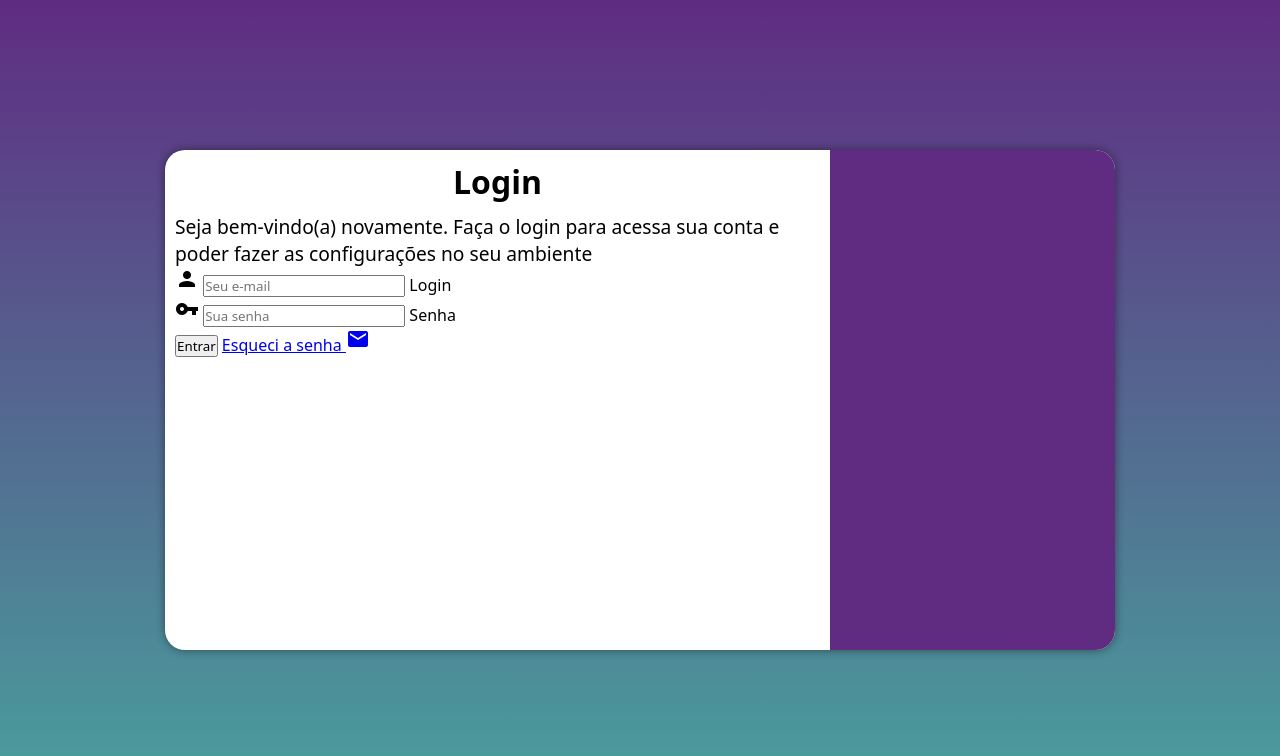
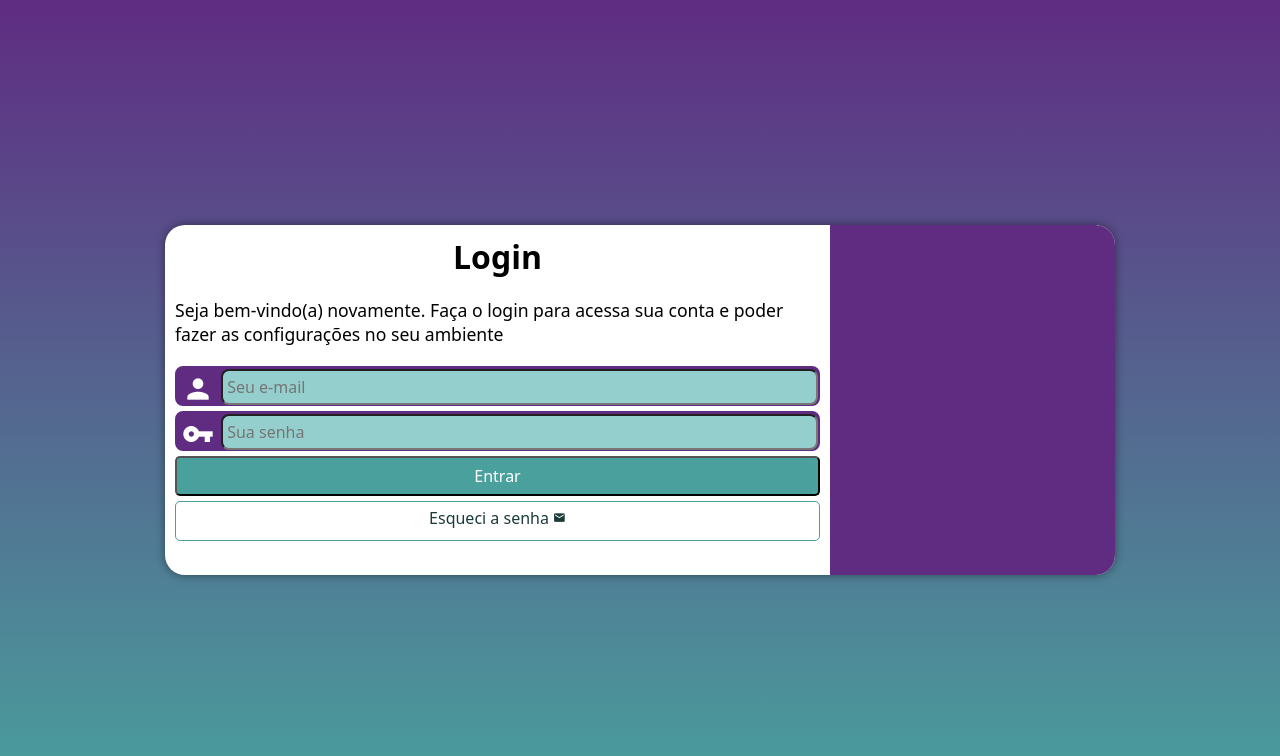
Before and after one commit to Nathandasiilva/projeto-login, a plain HTML site: page index.html in a window 1280 px wide. Drawn offline with Linux system fonts and the light colour scheme.

Commit message:
Finalizando a pagina de login

```diff
--- a/estilos/media-query.css
+++ b/estilos/media-query.css
@@ -3,12 +3,13 @@
 
 
 @media screen and (min-width: 768px)  and (max-width: 992px) {
-    body {
+    body { /*Configuirações para Tablets*/
         background-image: linear-gradient(to top, #49a09d, #5f2c82);
       }
 
     section#login {
         width: 80vw;
+        height: 350px;
     }
     section#login > div#imagem {
         float: left;
@@ -23,12 +24,13 @@
 
 @media screen and (min-width: 992px)  {
 
-    body {
+    body { /*Configuirações para dispositivo maiores*/
         background-image: linear-gradient(to top, #49a09d, #5f2c82);
       }
 
     section#login {
       width: 950px;
+      height: 350px;
     }
     section#login > div#imagem {
         float: right;
@@ -47,5 +49,6 @@ div#formulario > h1 {
 }
 
 div#formulario > p {
-    font-size: 1.2em;
+    font-size: 1.1em;
+    margin: 20px 0px;
  }
--- a/estilos/style.css
+++ b/estilos/style.css
@@ -32,15 +32,16 @@ section#login {
     position: absolute;
     top: 50%;
     left: 50%;
-    transform: translate(-50%, -50%);
     overflow: hidden;
 
     background-color: white;
     width: 250px;
-    height: 500px;
+    height: 620px;
     border-radius: 20px;
     box-shadow: 0px 0px 10px rgba(0, 0, 0, 0.450);
 
+    /*O codigo transforme sempre terá que ser o ultimo na linha*/
+    transform: translate(-50%, -50%);
     transition: width 0.3s, height 0.3s ;
     transition-timing-function: ease;
 }
@@ -65,3 +66,80 @@ div#formulario > h1 {
 div#formulario > p {
    font-size: 0.8em;
 }
+
+form > div.campo {
+   background-color: #5f2c82;
+   border: 2px solid #5f2c82;
+   display: block;
+   width: 100%;
+   height: 40px;
+   border-radius: 8px;
+   margin:  5px 0px;
+}
+
+div.campo > label {
+   display: none;
+}
+
+div.campo > span.material-icons {
+    color: white;
+    /*background-color: black;*/
+    font-size: 2em;
+    width: 40px;
+    padding: 5px;
+}
+
+div.campo >input {
+    background-color: #94cfcd;
+    font-size: 1em;
+    width: calc(100% - 44.4px);
+    height: 100%;
+    border-radius: 8px;
+    padding: 4px;
+    transform: translateY(-12px);
+    /*O codigo transforme sempre terá que ser o ultimo na linha*/
+
+}
+
+div.campo > input:focus-within{
+    background-color: white;
+    border: none;
+}
+
+form > input[type=submit] {
+    display: block;
+    font-size: 1em;
+    width: 100%;
+    height: 40px;
+    background-color: #49a09d;
+    color: white;
+    border-radius: 5px;
+    cursor: pointer;
+}
+
+form > input[type=submit]:hover {
+    background-color: #2d6361;
+}
+
+form > a.botao {
+    display: block;
+    text-align: center;
+    font-size: 1em;
+    width: 100%;
+    height: 40px;
+    padding-top: 5px;
+    margin-top: 5px;
+    background-color: white;
+    color: #1b3b3a;
+    border: 1px solid #49a09d;
+    border-radius: 5px;
+    text-decoration: none;
+}
+
+form > a.botao:hover {
+   background-color: #2d6462;
+}
+
+form > a.botao > i {
+    font-size: 0.8em;
+}
--- a/index.html
+++ b/index.html
@@ -31,11 +31,11 @@
             <div class="campo">
                 <span class="material-icons">vpn_key</span>
                <input type="password" name="senha" id="isenha" placeholder="Sua senha" autocomplete="current-password" required minlength="8" maxlength="20">
-               <label for="isenha">Senha</label>
+               <label for="isenha"></label>
             </div>
 
             <input type="submit" value="Entrar">
-            <a href="esqueci.html">
+            <a href="esqueci.html" class="botao">
                 Esqueci a senha <i class="material-icons">mail</i>
             </a>
 
```
